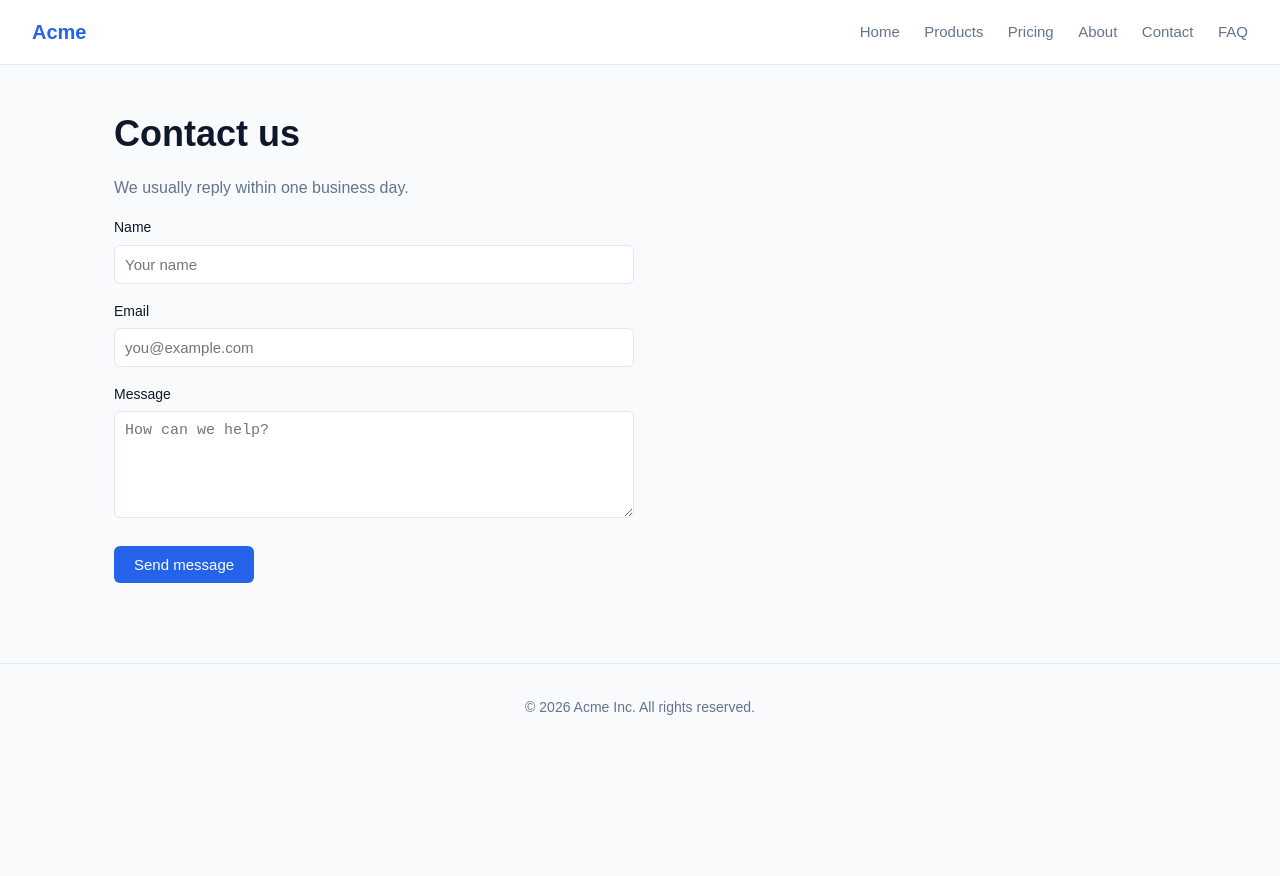
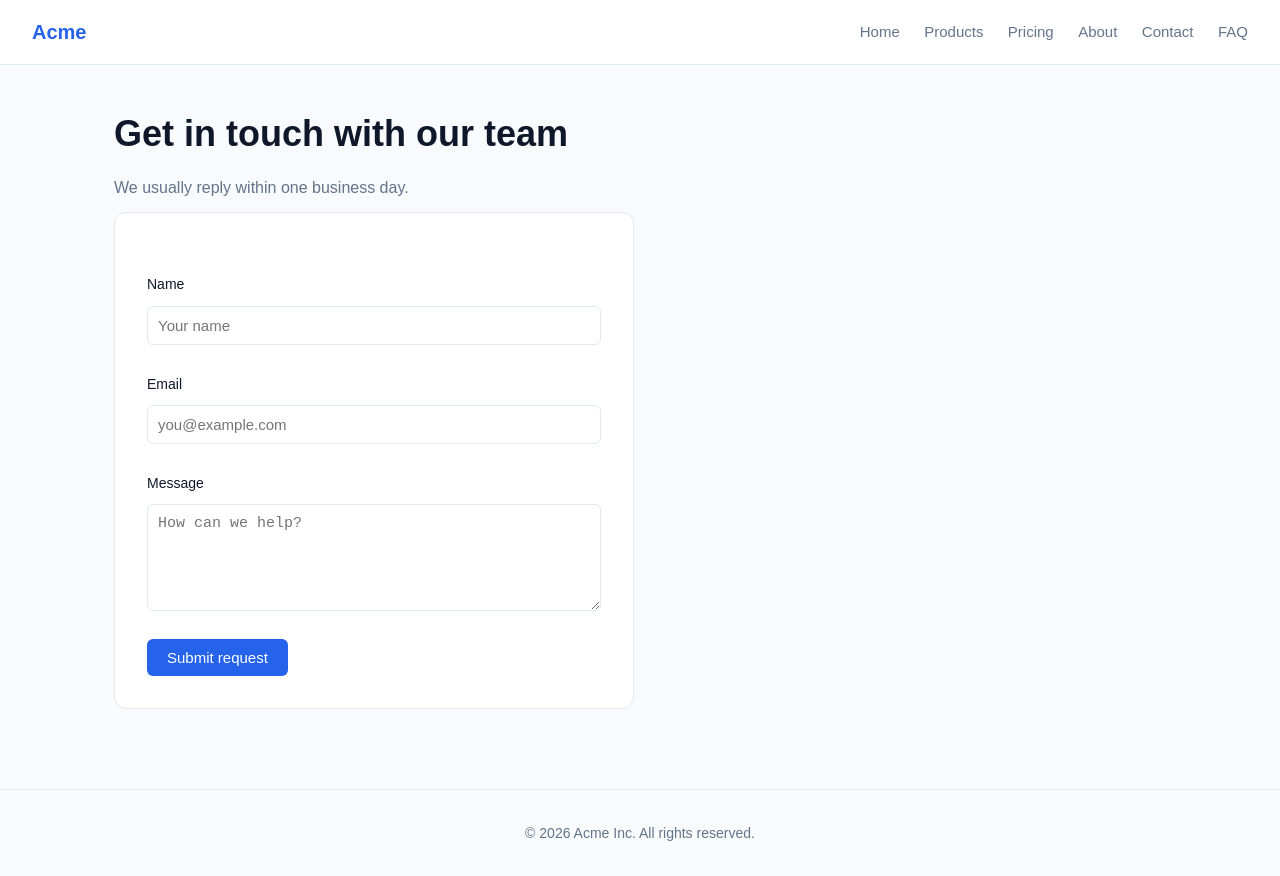
Before and after one commit to jostan30/percy_acme, a website: page pages/contact.html in a window 1280 px wide. Before the commit the page ends 800 px from the top, so only its background shows below. Drawn offline with Linux system fonts and the light colour scheme.

Commit message:
style(contact): add form card, more spacing, update copy

```diff
--- a/css/styles.css
+++ b/css/styles.css
@@ -46,8 +46,8 @@ footer { text-align: center; padding: 32px; color: var(--muted); font-size: 14px
 .products .product:nth-child(3) .thumb { object-fit: contain; background: #e2e8f0; }
 
 /* ---------- Contact ---------- */
-.page-contact form { max-width: 520px; }
-.page-contact label { display: block; margin: 16px 0 6px; font-size: 14px; }
+.page-contact form { max-width: 520px; padding: 32px; background: #fff; border: 1px solid var(--border); border-radius: 12px; }
+.page-contact label { display: block; margin: 28px 0 10px; font-size: 14px; }
 .page-contact input, .page-contact textarea { width: 100%; padding: 10px; border: 1px solid var(--border); border-radius: 6px; font-size: 15px; }
 .page-contact .btn { margin-top: 20px; }
 
--- a/pages/contact.html
+++ b/pages/contact.html
@@ -19,13 +19,13 @@
     </nav>
   </header>
   <main>
-    <h1>Contact us</h1>
+    <h1>Get in touch with our team</h1>
     <p>We usually reply within one business day.</p>
     <form>
       <label for="name">Name</label><input id="name" type="text" placeholder="Your name">
       <label for="email">Email</label><input id="email" type="email" placeholder="you@example.com">
       <label for="msg">Message</label><textarea id="msg" rows="5" placeholder="How can we help?"></textarea>
-      <button class="btn" type="button">Send message</button>
+      <button class="btn" type="button">Submit request</button>
     </form>
   </main>
   <footer>&copy; 2026 Acme Inc. All rights reserved.</footer>
```
